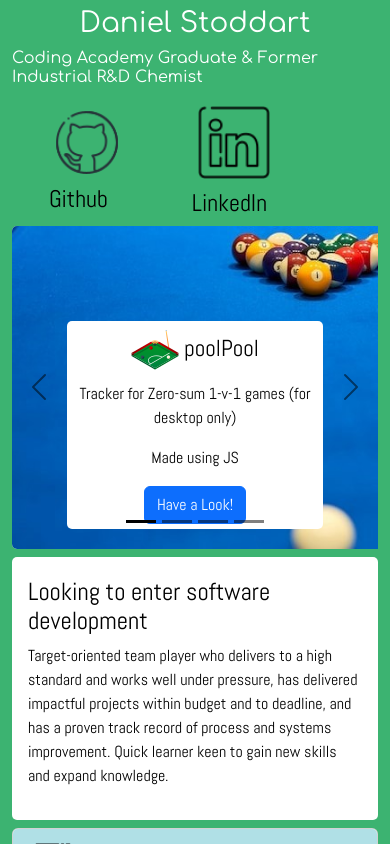
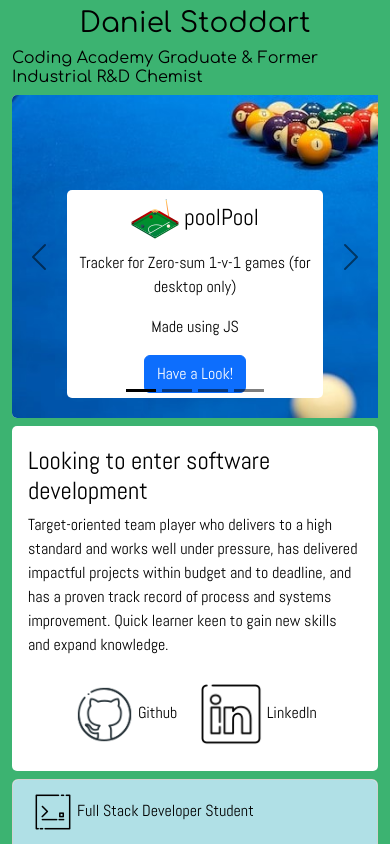
Before and after one commit to danmsto/portfolio, a React (Create React App) app: page / in a window 390 px wide. Shown: the top 844 px of the page. Built offline with nearby package versions, Linux system fonts and the light colour scheme.

Commit message:
adjusted mobile view for buttons

```diff
--- a/src/App.css
+++ b/src/App.css
@@ -71,9 +71,14 @@
   margin-bottom: 2vw;
 }
 
-.whiteText {
+.headerText {
   font-family: 'Comfortaa', cursive;
-  color: white;
+  color: black;
+  font-size: large;
+}
+
+.subheader {
+  text-align: center;
 }
 
 .blackText {
@@ -93,25 +98,6 @@
   margin-top: 2%;
 }
 
-@media only screen and (max-width: 991px) {
-  .carousel-image {
-    height: 323px;
-    width: auto;
-    border-radius: 5px;
-  }
-}
-
-@media only screen and (max-width: 1199px) {
-  .linkText {
-    font-size: medium;
-  }
-
-  .linkImg {
-    height: 50%;
-    width: 50%;
-  }
-}
-
 .linkText {
   font-size: x-large;
   margin: 5px;
@@ -122,11 +108,54 @@
 .linkCont {
   display: flex;
   flex-direction: row;
-  flex-wrap: wrap;
+  flex-wrap: none;
   align-items: center;
   justify-content: center;
 }
 
+.linkContSmall {
+  display: none;
+}
+
 .linkImg {
   margin: 5px;
+  max-height: 100%;
+  width: auto;
 }
+
+@media only screen and (max-width: 574px) {
+
+  .linkCont {
+    display: none;
+  }
+
+  .linkContSmall {
+    display: flex;
+    flex-direction: row;
+    flex-wrap: none;
+    align-items: center;
+    justify-content: center;
+  }
+
+}
+
+@media only screen and (max-width: 991px) {
+
+  .carousel-image {
+    height: 323px;
+    width: auto;
+    border-radius: 5px;
+  }
+}
+
+@media only screen and (max-width: 1199px) {
+
+  .linkText {
+    font-size: medium;
+  }
+
+  .linkImg {
+    height: 50%;
+    width: 50%;
+  }
+}
--- a/src/App.jsx
+++ b/src/App.jsx
@@ -13,8 +13,6 @@ function App() {
 
   return (
     <Container>
-      {/* {<Heading />}
-      {<Subheading />} */}
       <Row>
       <Col sm={8} xs={12}>
         {<Heading />}
--- a/src/components/Heading.jsx
+++ b/src/components/Heading.jsx
@@ -4,7 +4,7 @@ import content from "../content/content";
 function Heading() {
 
   return (
-    <Row className="whiteText siteHeader">
+    <Row className="headerText siteHeader">
       <div>
         <h1 className="centered">{content.siteHeader}</h1>
       </div>
--- a/src/components/Home.jsx
+++ b/src/components/Home.jsx
@@ -1,5 +1,6 @@
 import { Container } from "react-bootstrap";
 import content from "../content/content";
+import Links from "./Links";
 
 function Home() {
 
@@ -7,6 +8,9 @@ function Home() {
     <Container className="mt-1 p-0">
       <h2>{content.homeHeading}</h2>
       <p>{content.homeBody}</p>
+      <div className="linkContSmall">
+        {<Links />}
+      </div>
     </Container>
   );
 }
--- a/src/components/Links.jsx
+++ b/src/components/Links.jsx
@@ -5,8 +5,8 @@ function Links() {
 
   return (
     <>
-      <a href="https://github.com/danmsto" className="linkText"><img src={githubIcon} className="linkImg" alt="GitHub Logo"/>Github</a>
-      <a href="https://linkedin.com/in/danmsto" className="linkText"><img src={linkedinIcon} className="linkImg" alt="LinkedIn Logo"/>LinkedIn</a>
+      <a href="https://github.com/danmsto" className="linkText" target="_blank" rel="noreferrer"><img src={githubIcon} className="linkImg" alt="GitHub Logo"/>Github</a>
+      <a href="https://linkedin.com/in/danmsto" className="linkText" target="_blank" rel="noreferrer"><img src={linkedinIcon} className="linkImg" alt="LinkedIn Logo"/>LinkedIn</a>
     </>
     )
 };
--- a/src/components/Subheading.jsx
+++ b/src/components/Subheading.jsx
@@ -4,9 +4,9 @@ import content from "../content/content";
 function Subheading() {
 
   return (
-    <Row className="whiteText">
+    <Row className="headerText">
       <div>
-        <h6 className="centered">{content.siteSubheader}</h6>
+        <h6 className="subheading">{content.siteSubheader}</h6>
       </div>
     </Row>
   )
```
Also changed, not shown: src/components/MyProjects.jsx (+1 -1 lines).
